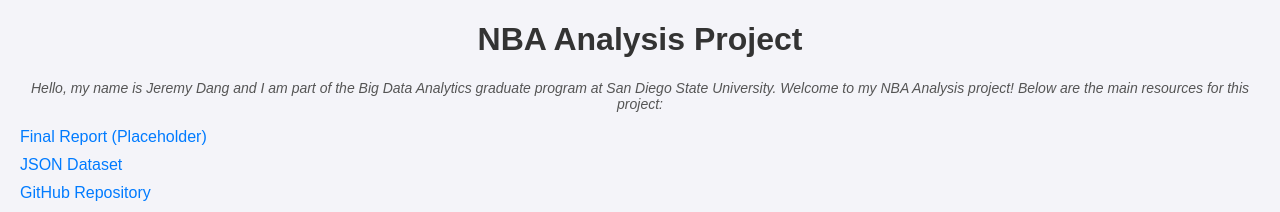
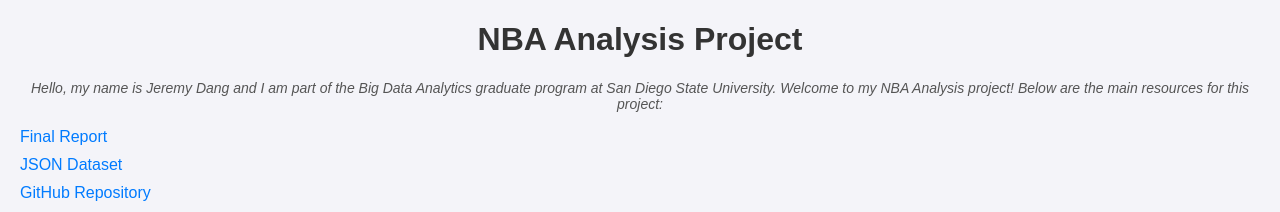
Before and after one commit to danceswithme/nba_analysis, a plain HTML site: page index.html in a window 1280 px wide. Shown: the top 212 px of the page. Drawn offline with Linux system fonts and the light colour scheme.

Commit message:
Add completed Final Report to GitHub and website.

```diff
--- a/index.html
+++ b/index.html
@@ -68,7 +68,7 @@
     <h1>NBA Analysis Project</h1>
     <p>Hello, my name is Jeremy Dang and I am part of the Big Data Analytics graduate program at San Diego State University. Welcome to my NBA Analysis project! Below are the main resources for this project:</p>
     <ul>
-        <li><a href="reports/Final%20Report.pdf" target="_blank">Final Report (Placeholder)</a></li>
+        <li><a href="reports/Final%20Report.pdf" target="_blank">Final Report</a></li>
         <li><a href="results/player_movements_cleaned.json" target="_blank">JSON Dataset</a></li>
         <li><a href="https://github.com/danceswithme/nba_analysis" target="_blank">GitHub Repository</a></li>
 		<li><a href="https://github.com/danceswithme/nba_analysis/blob/main/README.md" target="_blank">README</a></li>
```
Also changed, not shown: 1 other file.
